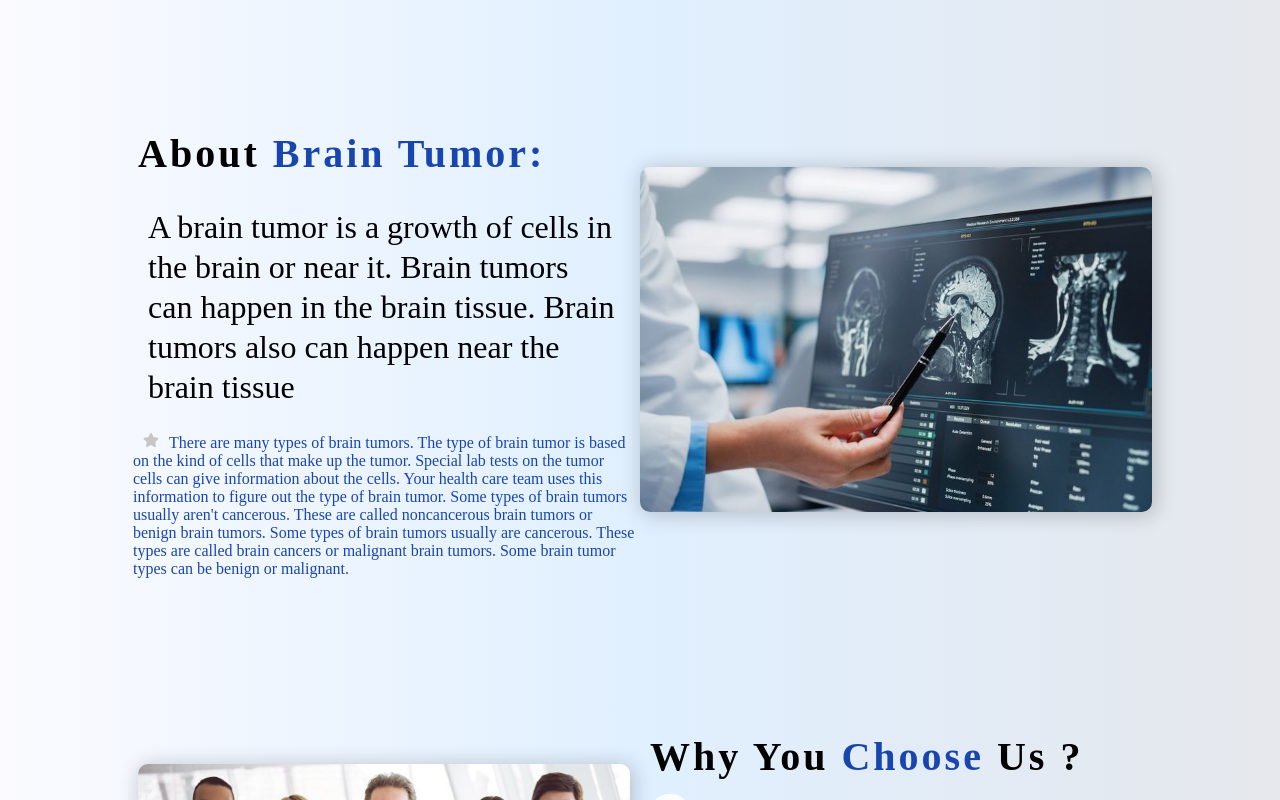
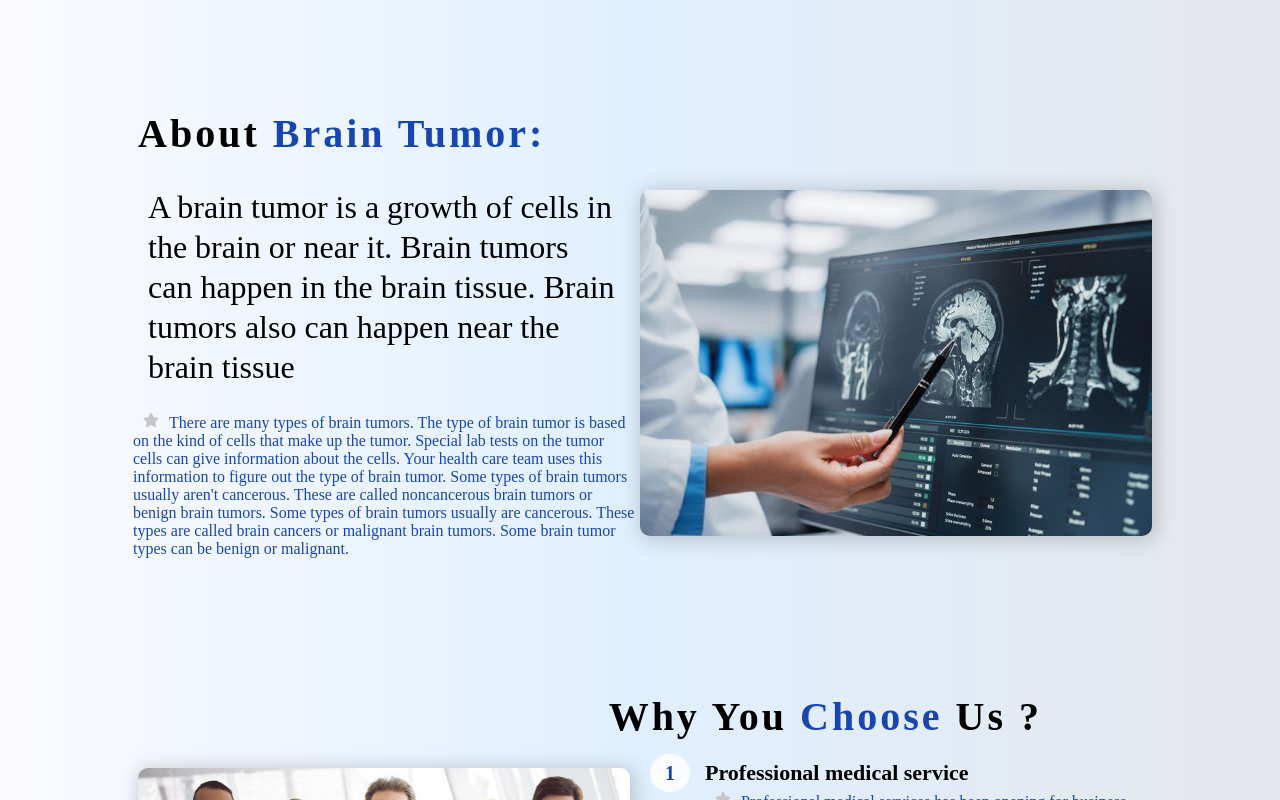
Before and after one commit to MohamedKhalid60/walaa-project, a React (Create React App) app: page / in a window 1280 px wide. Shown: the part 820-1620 px from the top of the page. Built offline with nearby package versions, Linux system fonts and the light colour scheme.

Commit message:
SomeUpdates

```diff
--- a/src/components/Home/Home.css
+++ b/src/components/Home/Home.css
@@ -57,7 +57,11 @@ img {
   text-transform: capitalize;
   color: black;
   letter-spacing: 3px;
-  text-align: center;
+  text-align: end !important;
+  margin-right: 100px;
+}
+.about .about-title {
+  text-align: start !important;
 }
 .about .card h3 {
   padding-left: 20px;
--- a/src/components/Home/Home.jsx
+++ b/src/components/Home/Home.jsx
@@ -23,11 +23,11 @@ const Home = () => {
       </section>
       <section className="about">
         <div className="container">
+          <h2 className="about-title">
+            about <span>brain tumor: </span>
+          </h2>
           <div className="row">
             <div className="col-lg-6">
-              <h2>
-                about <span>brain tumor: </span>
-              </h2>
               <div className="card text-center">
                 <h3>
                   A brain tumor is a growth of cells in the brain or near it.
@@ -62,6 +62,9 @@ const Home = () => {
       </section>
       <section className="about choose">
         <div className="container">
+          <h2>
+            Why you <span>choose</span> us ?
+          </h2>
           <div className="row">
             <div className="col-lg-6">
               <div className="card">
@@ -71,10 +74,8 @@ const Home = () => {
                 />
               </div>
             </div>
+
             <div className="col-lg-6">
-              <h2>
-                Why you <span>choose</span> us ?
-              </h2>
               <div className="card ">
                 <h4>
                   {" "}
```
